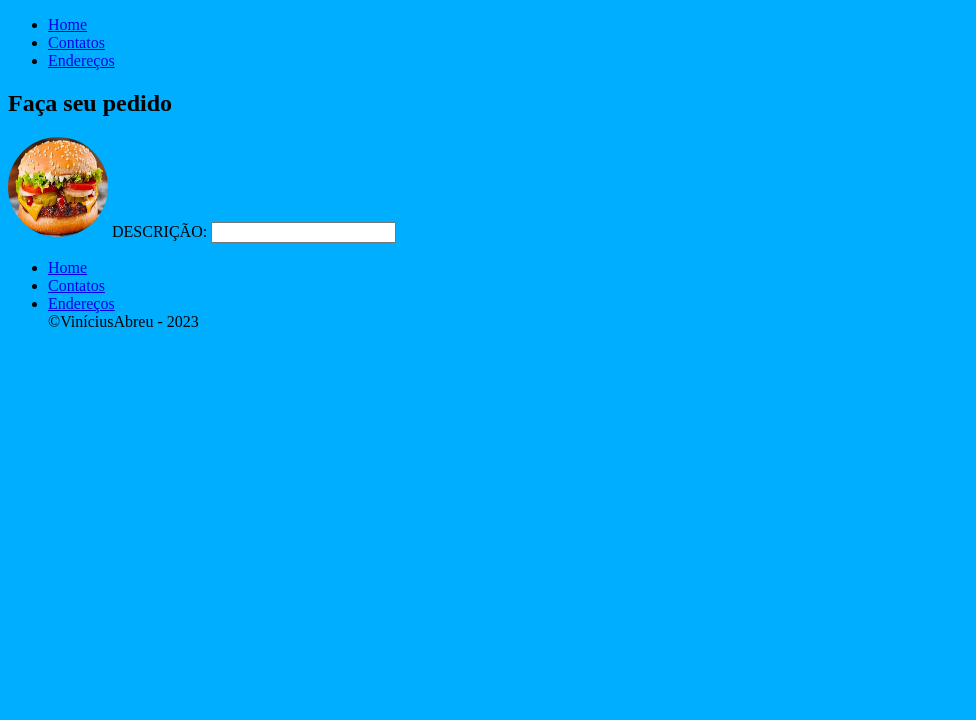
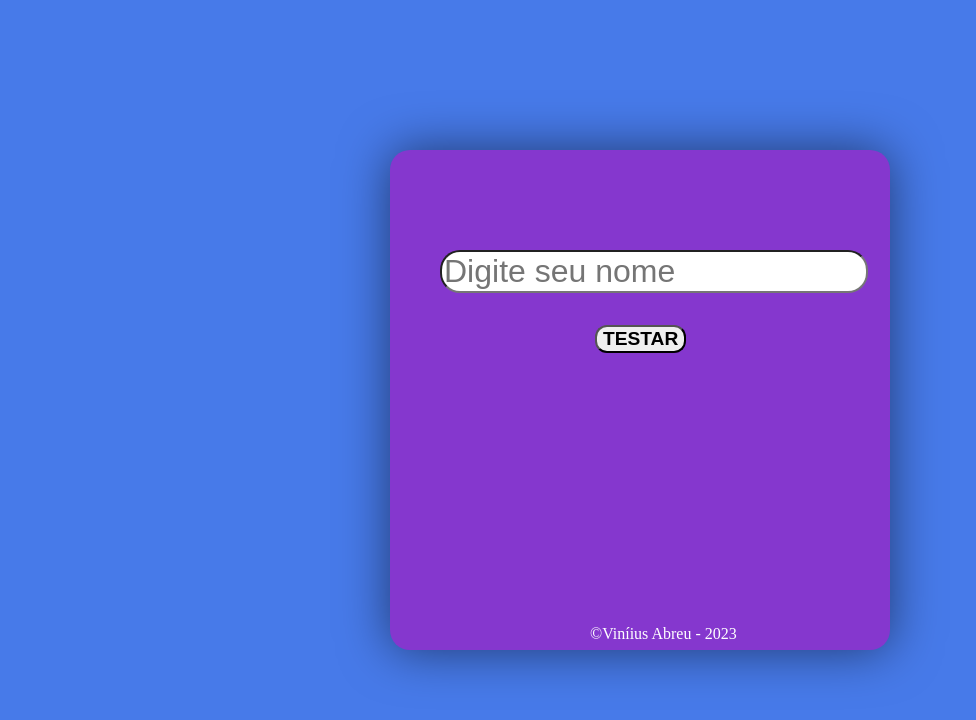
Before and after one commit to viniciusabr/ztech, a plain HTML site: page site-exemplo/index.html in a window 1280 px wide. Shown: the whole page, without its empty margins (0-976 px from the left). Drawn offline with Linux system fonts and the light colour scheme.

Commit message:
realizando testes

```diff
--- a/site-exemplo/index.html
+++ b/site-exemplo/index.html
@@ -5,40 +5,22 @@
     <meta name="viewport" content="width=device-width, initial-scale=1.0">
     <title>Inicio</title>
     <link rel="stylesheet" href="style.css">
-
 </head>
 <body>
-    <header>
-        <aside>
-            <nav>
-                <ul>
-                    <li><a href="#">Home</a></li>
-                    <li><a href="#">Contatos</a></li>
-                    <li><a href="#">Endereços</a></li>
-                </ul>
-            </nav>
-        </aside>
-</header>
     <main>
-        <section>
-            <h1>Faça seu pedido</h1>
-            <img src="../hamburger.jpeg" alt="hamburger" id="img-hamburguer">
-            <label for="descricao" id="lbl-descricao">DESCRIÇÃO:</label>
-            <input type="number">
-        </section>
-        <div>
+     <section class="container">
+        <div class="child">
+            <input type="email" name="txt-email" id="txt-email" placeholder="Digite seu nome" required>
+            <input type="button" value="TESTAR" id="btn-testar">
+            <footer>&copy;Viníius Abreu - 2023</footer>
+        </div>
 
-        </div>
+     </section>
+
     </main>
-    <footer>
-        <nav>
-            <ul>
-                <li><a href="#">Home</a></li>
-                <li><a href="#">Contatos</a></li>
-                <li><a href="#">Endereços</a></li>
-                &copy;ViníciusAbreu - 2023
-            </ul>
-        </nav>
-    </footer>
+
+
+    <script></script>
+
 </body>
 </html>
--- a/site-exemplo/style.css
+++ b/site-exemplo/style.css
@@ -1,8 +1,41 @@
 body{
-    background-color: rgb(0, 174, 255);
+    background-color: rgb(71, 122, 233);
 }
-img#img-hamburguer{
-    height: 100px;
-    width: 100px;
-    border-radius: 100%;
+section{
+    position: static;
+    top: 500px;
+
 }
+div.child{
+    background-color: rgb(133, 55, 206);
+    width: 500px;
+    height: 500px;
+    position: absolute;
+    top: 50%;
+    left: 50%;
+    transform: translate(-50%, -50%);
+    border-radius: 20px;
+    box-shadow: 0px 0px 50px rgba(0, 0, 0, 0.527);
+}
+input#txt-email{
+    position: absolute;
+    top: 20%;
+    left: 10%;
+    border-radius: 20px;
+    font-size: 2em;
+}
+input#btn-testar{
+    position: absolute;
+    top: 35%;
+    left: 41%;
+    font-family: Arial, Helvetica, sans-serif;
+    font-weight: 900;
+    font-size: 1.2em;
+    border-radius: 12px;
+}
+footer{
+    position: absolute;
+    top: 95%;
+    left: 40%;
+    color: white;
+}
```
